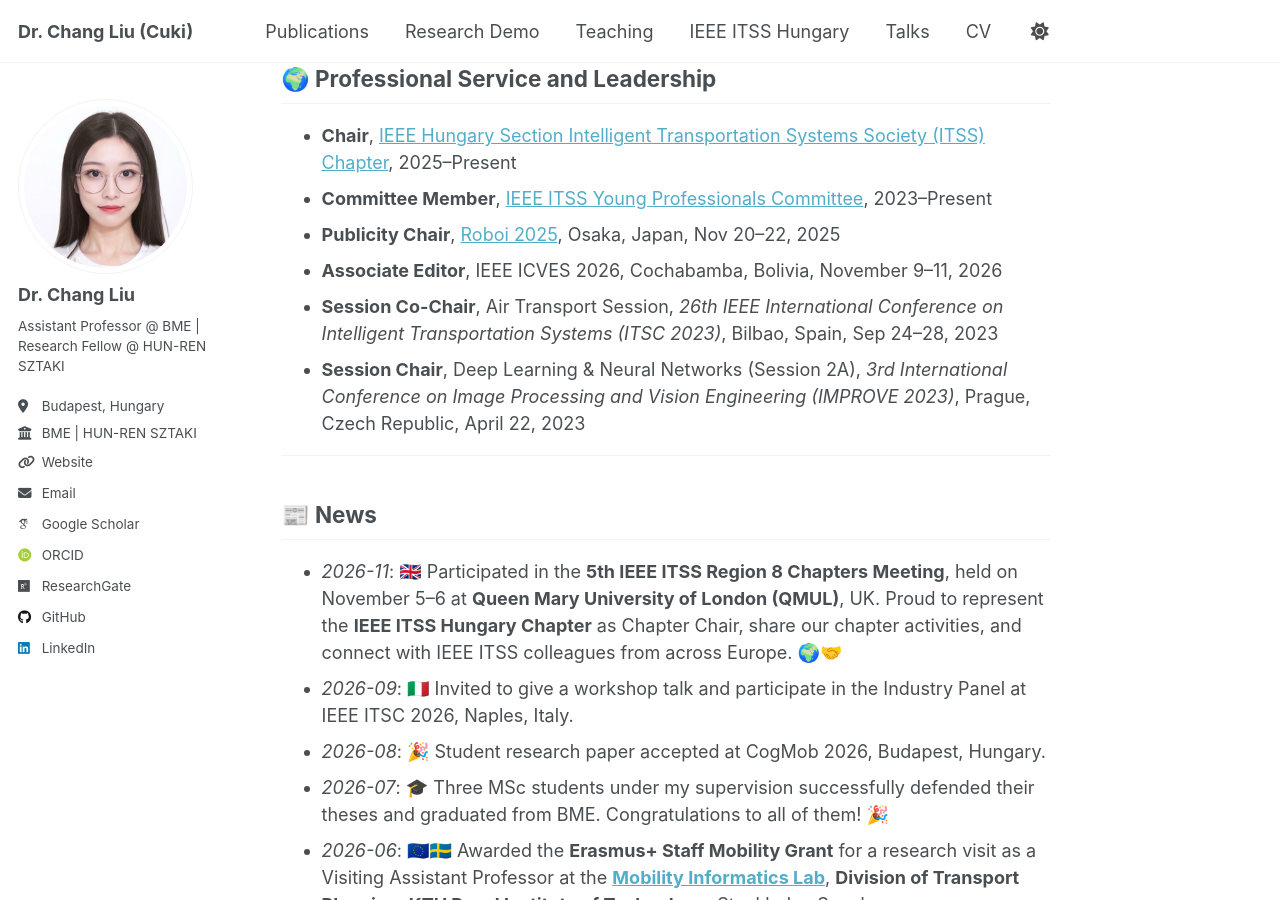
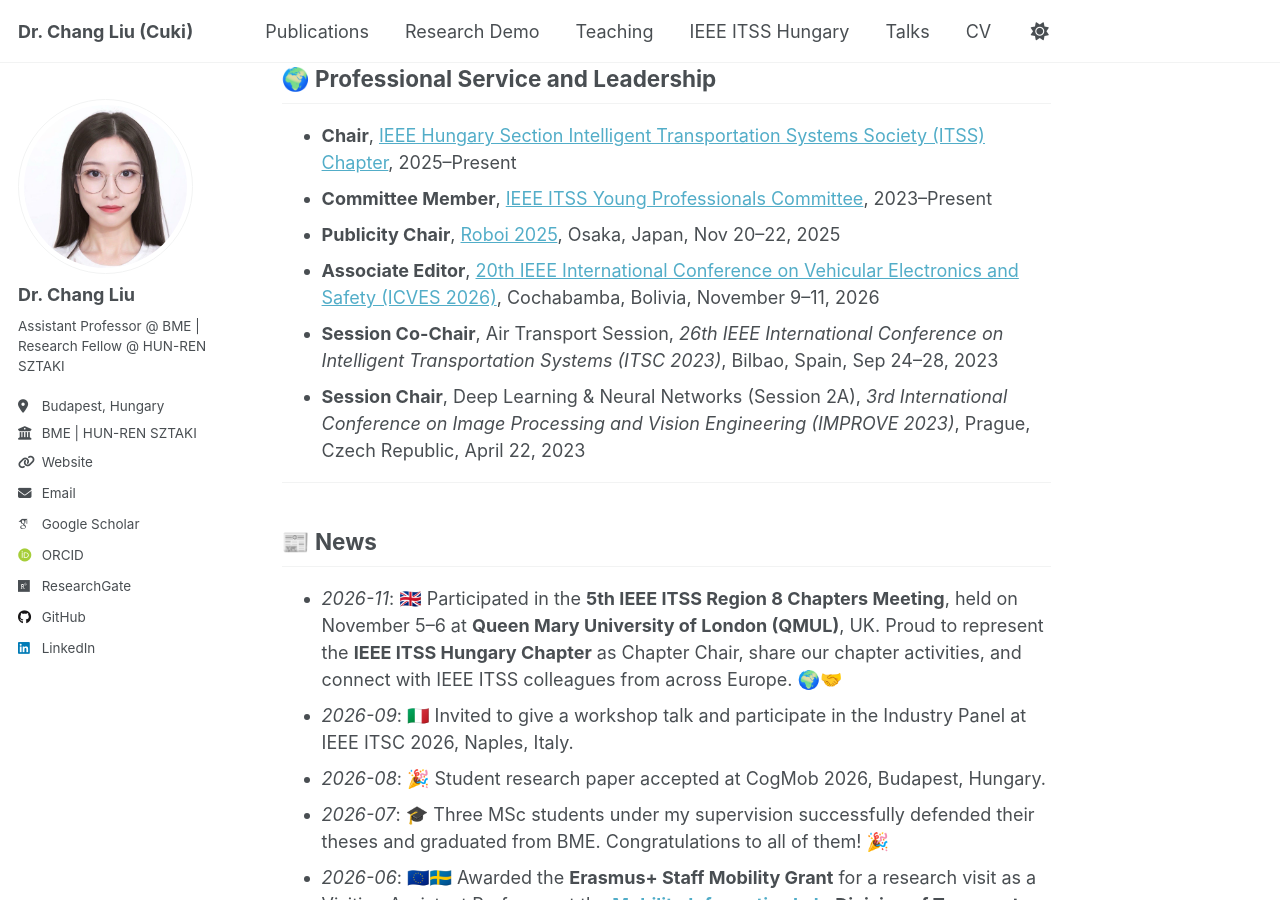
Before and after one commit to ChangLiu-bp/changliu-bp.github.io, a Jekyll site: the page built from _pages/about.md, in a window 1280 px wide and 900 px high, scrolled down 948 px. Built offline with Jekyll 4.4.1, drawn with Linux system fonts in a browser that asks for light colours; some web fonts are replaced; a script that is not in the unit is left out.

Commit message:
Update about.md

```diff
--- a/_pages/about.md
+++ b/_pages/about.md
@@ -37,7 +37,7 @@ Please send your **CV and transcript** to 📧 [changliu@hit.bme.hu](mailto:chan
 - **Chair**, [IEEE Hungary Section Intelligent Transportation Systems Society (ITSS) Chapter](https://ieee-itss.org/chapters-committees/hungary-chapter/), 2025–Present
 - **Committee Member**, [IEEE ITSS Young Professionals Committee](https://ieee-itss.org/yp/), 2023–Present
 - **Publicity Chair**, [Roboi 2025](https://www.roboi.org/committees.html), Osaka, Japan, Nov 20–22, 2025
-- **Associate Editor**, IEEE ICVES 2026, Cochabamba, Bolivia, November 9–11, 2026
+- **Associate Editor**, [20th IEEE International Conference on Vehicular Electronics and Safety (ICVES 2026)](https://ieee-icves.org/2026/), Cochabamba, Bolivia, November 9–11, 2026
 - **Session Co-Chair**, Air Transport Session, *26th IEEE International Conference on Intelligent Transportation Systems (ITSC 2023)*, Bilbao, Spain, Sep 24–28, 2023
 - **Session Chair**, Deep Learning & Neural Networks (Session 2A), *3rd International Conference on Image Processing and Vision Engineering (IMPROVE 2023)*, Prague, Czech Republic, April 22, 2023
 
```
